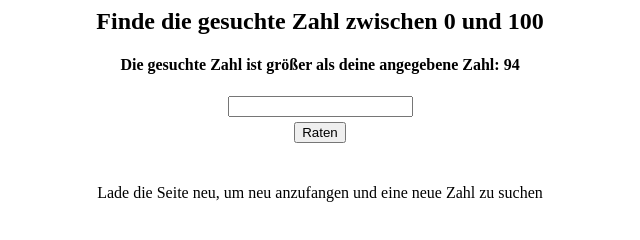
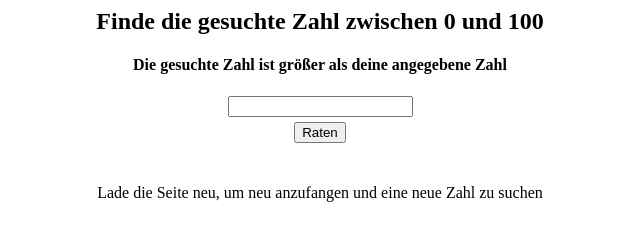
Before and after one commit to p-wagner/p-wagner.github.io, a plain HTML site: page GuessTheNumber/index.html in a window 1280 px wide. Both pictures are taken after a click on the button "Raten". Shown: the full height of the page, 320-960 px from the left. Drawn offline with Linux system fonts and the light colour scheme.

Commit message:
Fixed GuessTheNumber

```diff
--- a/GuessTheNumber/index.html
+++ b/GuessTheNumber/index.html
@@ -34,7 +34,7 @@
                     ausgabe.style.color = "green";
                 } else {
                     var text = zahl > gesuchteZahl ? "kleiner" : "größer";
-                    ausgabe.innerHTML = "Die gesuchte Zahl ist " + text + " als deine angegebene Zahl: " + gesuchteZahl;
+                    ausgabe.innerHTML = "Die gesuchte Zahl ist " + text + " als deine angegebene Zahl";
                 }
             }
         </script>
```
